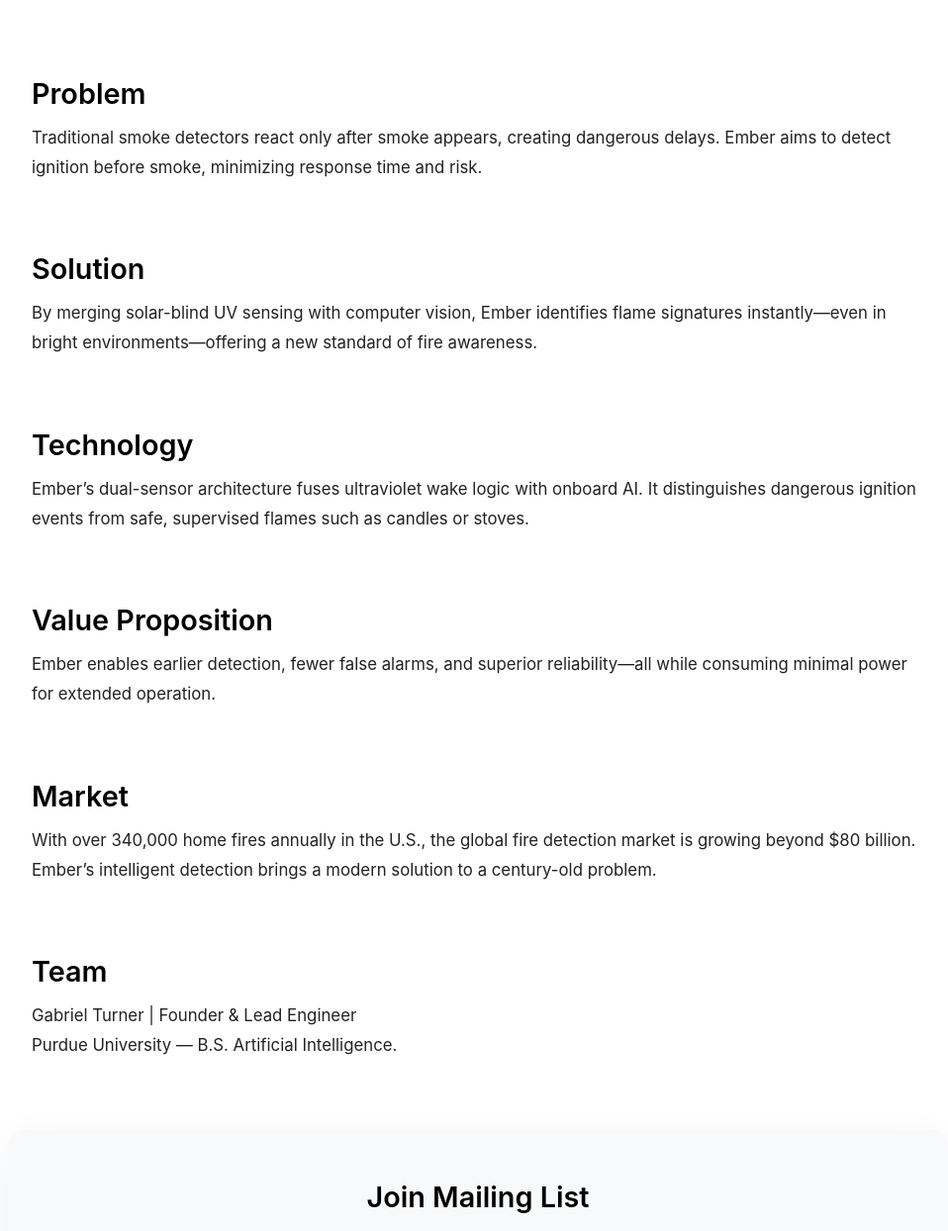
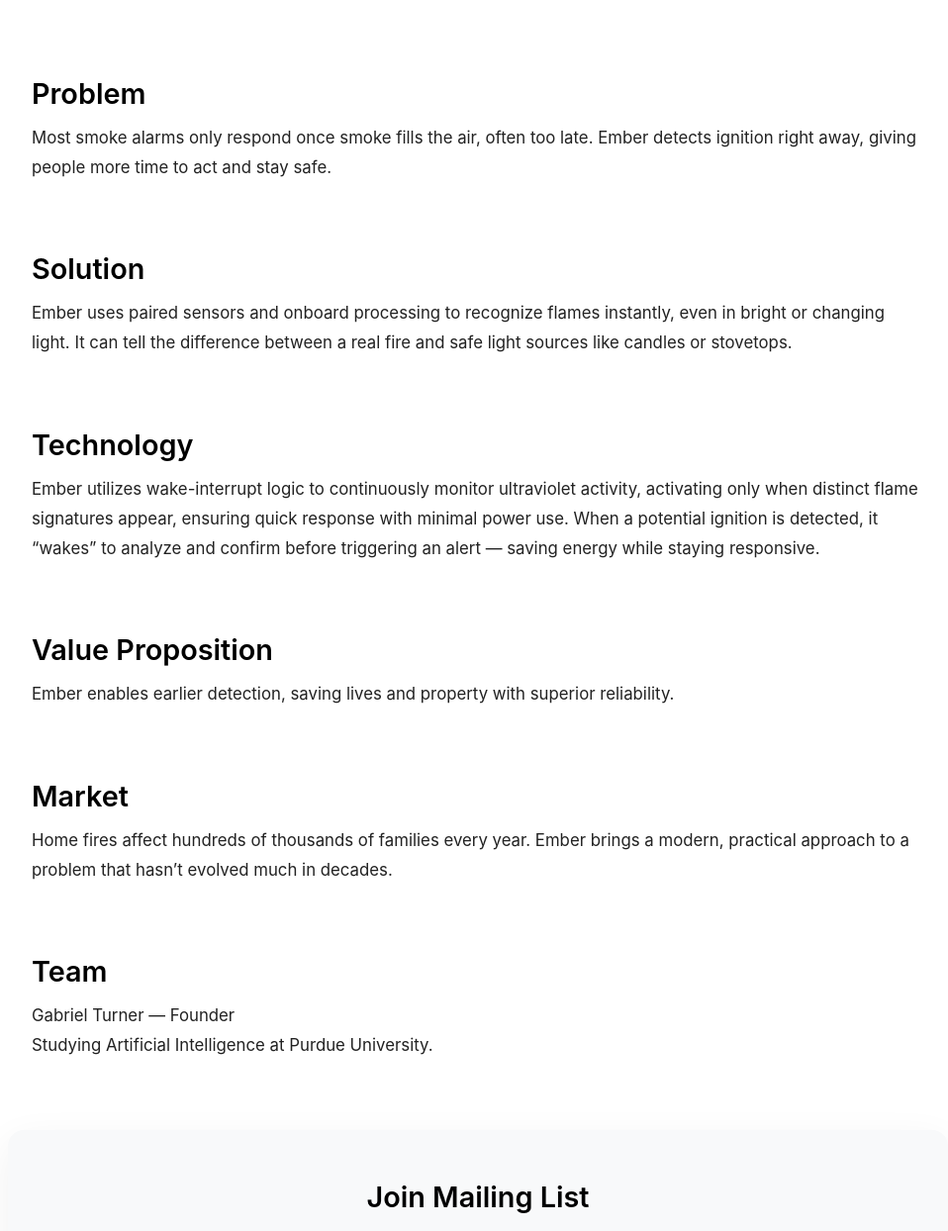
Before and after one commit to turner474/gabeturner.github.io, a plain HTML site: page index.html in a window 1280 px wide. Shown: the part 826-2070 px from the top of the page at 99% size, without its empty margins (157-1115 px from the left). Drawn offline with Linux system fonts and the light colour scheme.

Commit message:
Update index.html

```diff
--- a/index.html
+++ b/index.html
@@ -26,7 +26,6 @@
       scroll-behavior: smooth;
     }
 
-    /* tightened header */
     header {
       padding: 35px 20px 10px;
       text-align: center;
@@ -220,13 +219,13 @@
 
 <header>
   <h1>Ember</h1>
-  <p class="tagline">An intelligent, dual-sensor fire detection system built for modern safety.</p>
+  <p class="tagline">A smarter, faster way to detect fire before it spreads.</p>
   <p class="legal-note">“Ember” is a working name used descriptively; no trademark claim is asserted.</p>
 </header>
 
 <section id="demo-video">
   <h2>Demo Videos</h2>
-  <p>Early concepts demonstrations: Safe flame classification & flame detection via (temporary) thermal grid.</p>
+  <p>Early concepts demonstrations: Safe flame classification & flame detection via thermal grid.</p>
 
   <div class="video-grid">
     <div class="video-box">
@@ -249,7 +248,6 @@
   <button class="btn" style="margin-left:10px;" onclick="window.location.href='figures.html'">View Figures</button>
 </div>
 
-
 <div class="progress-wrapper">
   <div class="progress-bar">
     <div class="progress-bar-fill"></div>
@@ -266,32 +264,32 @@
 <main>
   <section>
     <h2>Problem</h2>
-    <p>Traditional smoke detectors react only after smoke appears, creating dangerous delays. Ember aims to detect ignition before smoke, minimizing response time and risk.</p>
+    <p>Most smoke alarms only respond once smoke fills the air, often too late. Ember detects ignition right away, giving people more time to act and stay safe.</p>
   </section>
 
   <section>
     <h2>Solution</h2>
-    <p>By merging solar-blind UV sensing with computer vision, Ember identifies flame signatures instantly—even in bright environments—offering a new standard of fire awareness.</p>
+    <p>Ember uses paired sensors and onboard processing to recognize flames instantly, even in bright or changing light. It can tell the difference between a real fire and safe light sources like candles or stovetops.</p>
   </section>
 
   <section>
     <h2>Technology</h2>
-    <p>Ember’s dual-sensor architecture fuses ultraviolet wake logic with onboard AI. It distinguishes dangerous ignition events from safe, supervised flames such as candles or stoves.</p>
+    <p>Ember utilizes wake-interrupt logic to continuously monitor ultraviolet activity, activating only when distinct flame signatures appear, ensuring quick response with minimal power use. When a potential ignition is detected, it “wakes” to analyze and confirm before triggering an alert — saving energy while staying responsive.</p>
   </section>
 
   <section>
     <h2>Value Proposition</h2>
-    <p>Ember enables earlier detection, fewer false alarms, and superior reliability—all while consuming minimal power for extended operation.</p>
+    <p>Ember enables earlier detection, saving lives and property with superior reliability.</p>
   </section>
 
   <section>
     <h2>Market</h2>
-    <p>With over 340,000 home fires annually in the U.S., the global fire detection market is growing beyond $80 billion. Ember’s intelligent detection brings a modern solution to a century-old problem.</p>
+    <p>Home fires affect hundreds of thousands of families every year. Ember brings a modern, practical approach to a problem that hasn’t evolved much in decades.</p>
   </section>
 
   <section>
     <h2>Team</h2>
-    <p>Gabriel Turner | Founder & Lead Engineer<br>Purdue University — B.S. Artificial Intelligence.</p>
+    <p>Gabriel Turner — Founder<br>Studying Artificial Intelligence at Purdue University.</p>
   </section>
 
   <section class="cta">
```
